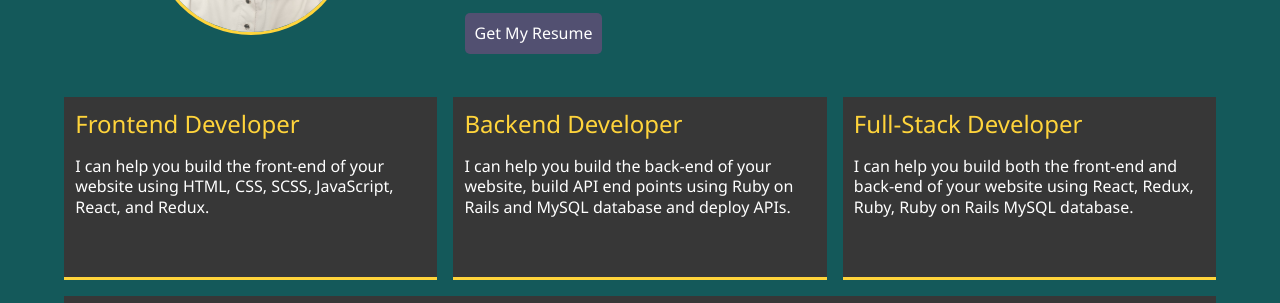
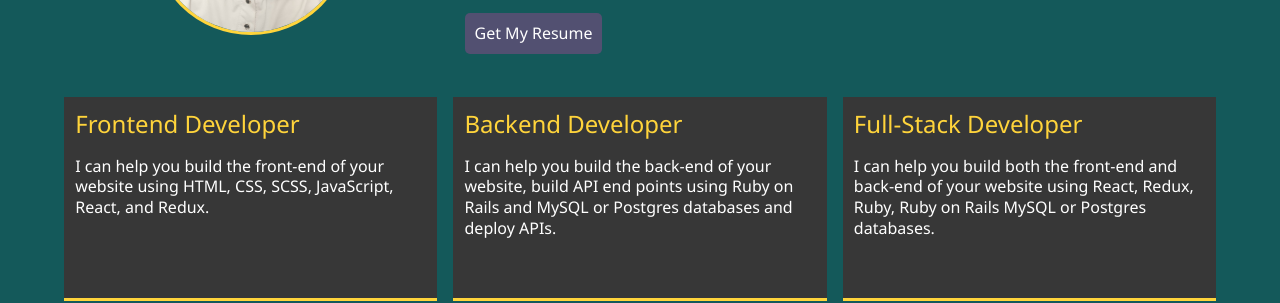
Before and after one commit to GordonOtieno/gordonotieno.github.io, a website: page about.html in a window 1280 px wide. Shown: the part 509-812 px from the top of the page. Drawn offline with nearby package versions, Linux system fonts and the light colour scheme.

Commit message:
Update about.html

```diff
--- a/about.html
+++ b/about.html
@@ -87,7 +87,7 @@
           <h2 class="text-secondary">Full-Stack Developer</h2>
           <p>
             I can help you build both the front-end and back-end of your website
-            using React, Redux, Ruby, Ruby on Rails MySQL database.
+            using React, Redux, Ruby, Ruby on Rails MySQL or Postgres databases.
           </p>
         </div>
         <div class="jobs job2">
@@ -101,7 +101,7 @@
           <h2 class="text-secondary">Backend Developer</h2>
           <p>
             I can help you build the back-end of your website, build API end
-            points using Ruby on Rails and MySQL database and deploy APIs.
+            points using Ruby on Rails and MySQL or Postgres databases and deploy APIs.
           </p>
         </div>
         <ul class="jobs skillset">
```
